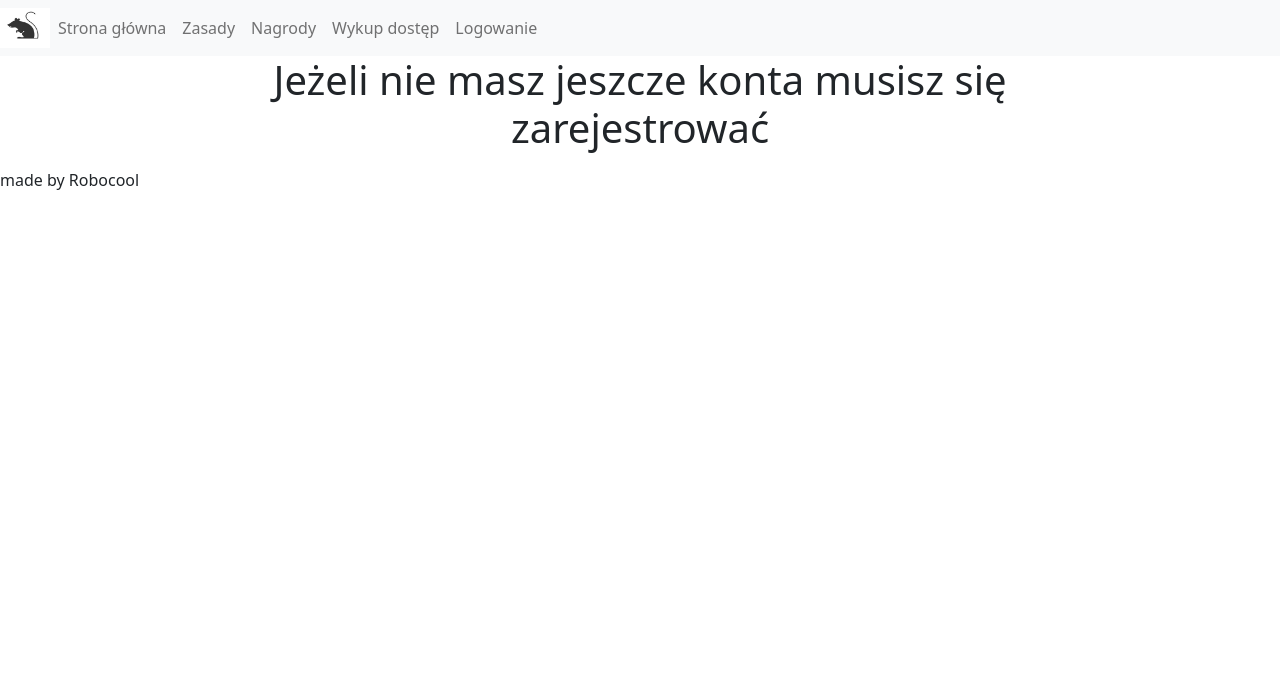
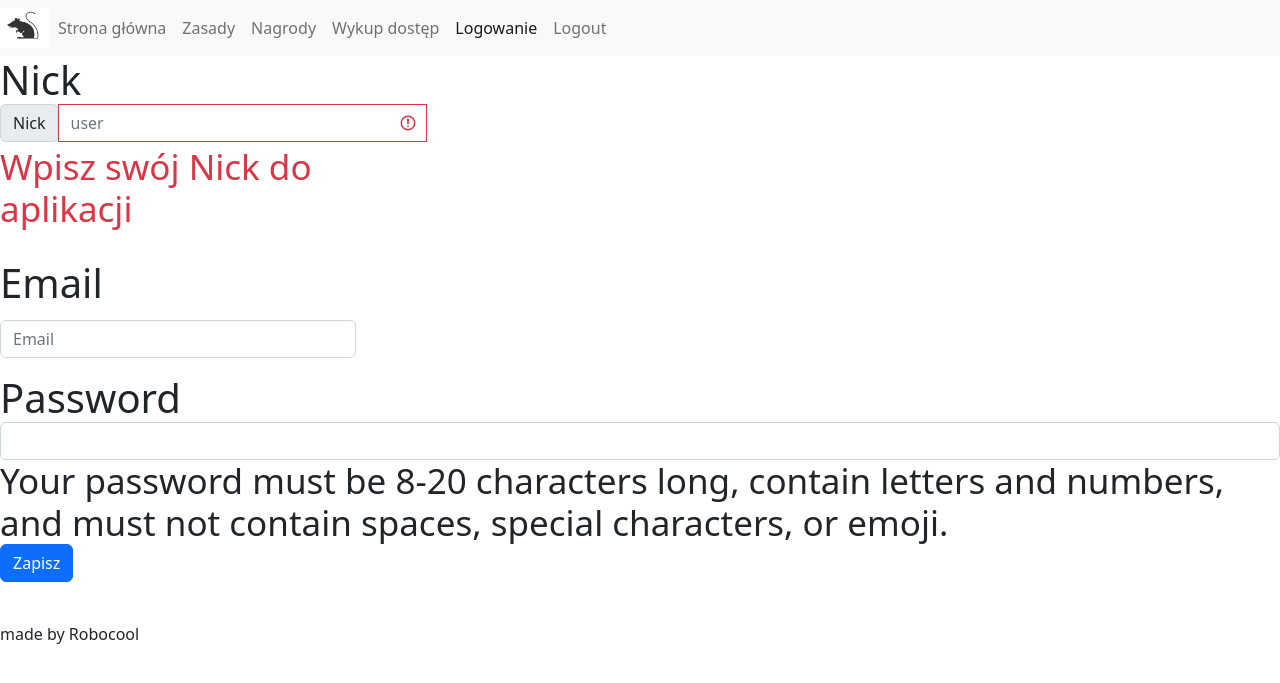
Before and after one commit to Rwyszynski/RatRace, a Flask app: page /login in a window 1280 px wide. Shown: the top 683 px of the page. Run offline with Flask 3, Linux system fonts and the light colour scheme.

Commit message:
add login

```diff
--- a/app.py
+++ b/app.py
@@ -1,5 +1,5 @@
 from sqlite3.dbapi2 import SQLITE_TRANSACTION
-from flask import Flask, render_template, flash, g, url_for, redirect
+from flask import Flask, render_template, flash, g, url_for, redirect, session, request
 from datetime import datetime
 
 
@@ -66,6 +66,20 @@
             password_characters)for i in range(3))
         self.password = random_password
 
+    def login_user(self):
+
+        db = get_db()
+        sql_statement = 'select id, name, email, password, is_active, is_admin from users where name=?'
+        cur = db.execute(sql_statement, [self.user])
+        user_record = cur.fetchone()
+
+        if user_record != None and self.check_password(user_record['password'], self.password):
+            return user_record
+        else:
+            self.user = None
+            self.password = None
+            return None
+
 
 @app.route('/init_app')
 def init_app():
@@ -87,6 +101,35 @@
     flash('user {} with password {} has been created'.format(
         user_pass.user, user_pass.password))
     return redirect(url_for('index'))
+
+
+@app.route('/login', methods=['GET', 'POST'])
+def login():
+    if request.method == 'GET':
+        return render_template('login.html', active_menu='login')
+    else:
+        user_name = '' if 'user_name' not in request.form else request.form['user_name']
+        user_pass = '' if 'user_pass' not in request.form else request.form['user_pass']
+
+        login = User(user_name, user_pass)
+        login_record = login.login_user()
+
+        if login_record != None:
+            session['user'] = user_name
+            flash('Login succesfull, welcome{}'.format(user_name))
+            return redirect(url_for('index'))
+        else:
+            flash('Login failed, try again')
+            return render_template('login.html')
+
+
+@app.route('/logout')
+def logout():
+
+    if 'user' in session:
+        session.pop('user', None)
+        flash('You are logged out')
+    return redirect(url_for('login'))
 
 
 @app.route('/')
@@ -113,8 +156,3 @@
 @app.route('/access')
 def access():
     return render_template('access.html')
-
-
-@app.route('/login')
-def login():
-    return render_template('login.html')
--- a/templates/access.html
+++ b/templates/access.html
@@ -1,5 +1,5 @@
 {% extends "mother.html" %}
-
+{% block title %}Wykup dostęp{% endblock %}
 {% block body_up %}
 
 <div class="container">
--- a/templates/index.html
+++ b/templates/index.html
@@ -1,5 +1,5 @@
 {% extends "mother.html" %}
-
+{% block title %}Ratrace Strona główna{% endblock %}
 {% block body_up %}
 
 <div class="container">
--- a/templates/login.html
+++ b/templates/login.html
@@ -1,25 +1,37 @@
 {% extends "mother.html" %}
+{% block title %}Login{% endblock %}
+{% block body_up %}
+<form method="POST" action={{url_for('login')}}>
+  <div class="form-row">
 
-{% block body_up %}
-
-<div class="container">
-
-    <div class="row">
-      <div class="col">
-
-      </div>
-      <div class="col-10" style="text-align: center;">
-        <h1>Jeżeli nie masz jeszcze konta musisz się zarejestrować</h1>
-
-
-      </div>
-      <div class="col">
-
+    <div class="col-md-4 mb-3">
+      <label for="validationServerUsername">Nick</label>
+      <div class="input-group">
+        <div class="input-group-prepend">
+          <span class="input-group-text" id="user_name">Nick</span>
+        </div>
+        <input type="text" class="form-control is-invalid" id="user_name" placeholder="user" aria-describedby="inputGroupPrepend3" required>
+        <div class="invalid-feedback">
+          Wpisz swój Nick do aplikacji
+        </div>
       </div>
     </div>
   </div>
+  <div class="col-md-4 mb-3">
+    <label for="inputEmail3" class="col-sm-2 col-form-label">Email</label>
+    <div class="col-sm-10">
+      <input type="email" class="form-control" id="email" placeholder="Email">
+    </div>
+  </div>
+<label for="inputPassword5">Password</label>
+<input type="password" id="user_pass" class="form-control" aria-describedby="passwordHelpBlock">
+<small id="passwordHelpBlock" class="col-md-4 mb-3">
+  Your password must be 8-20 characters long, contain letters and numbers, and must not contain spaces, special characters, or emoji.
+</small>
+    <br>
+    </div>
+  </div>
+
+  <button class="btn btn-primary" type="submit">Zapisz</button>
+</form>
 {% endblock %}
-
-{% block body_down %}
-
-{% endblock %}
--- a/templates/menu.html
+++ b/templates/menu.html
@@ -18,7 +18,10 @@
           <a class="nav-link" href="{{ url_for('access') }}">Wykup dostęp</a>
         </li>
         <li class="nav-item">
-          <a class="nav-link" href="{{ url_for('login') }}">Logowanie</a>
+          <a class="nav-link {{ 'active' if active_menu=='login' }} href =""{{ url_for('login') }}" tabindex="-1">Logowanie</a>
+        </li>
+        <li class="nav-item">
+          <a class="nav-link {{ 'active' if active_menu=='logout' }} href =""{{ url_for('logout') }}" tabindex="-1">Logout {{ session['user'] if 'user' in session }}</a>
         </li>
       </ul>
     </div>
--- a/templates/mother.html
+++ b/templates/mother.html
@@ -1,6 +1,7 @@
 <html>
     <head>
-        <title>RatRace</title>
+        <title>{% block title %}
+            {% endblock %}</title>
         <meta charset="utf-8">
         <meta name="viewport" content="width=device-width, initial-scale=1">
         <link href="https://cdn.jsdelivr.net/npm/bootstrap@5.2.3/dist/css/bootstrap.min.css" rel="stylesheet" integrity="sha384-rbsA2VBKQhggwzxH7pPCaAqO46MgnOM80zW1RWuH61DGLwZJEdK2Kadq2F9CUG65" crossorigin="anonymous">
--- a/templates/rewards.html
+++ b/templates/rewards.html
@@ -1,5 +1,5 @@
 {% extends "mother.html" %}
-
+{% block title %}Nagrody{% endblock %}
 {% block body_up %}
 
 <div class="container">
--- a/templates/terms.html
+++ b/templates/terms.html
@@ -1,5 +1,5 @@
 {% extends "mother.html" %}
-
+{% block title %}Warunki{% endblock %}
 {% block body_up %}
 
 <div class="container">
```
